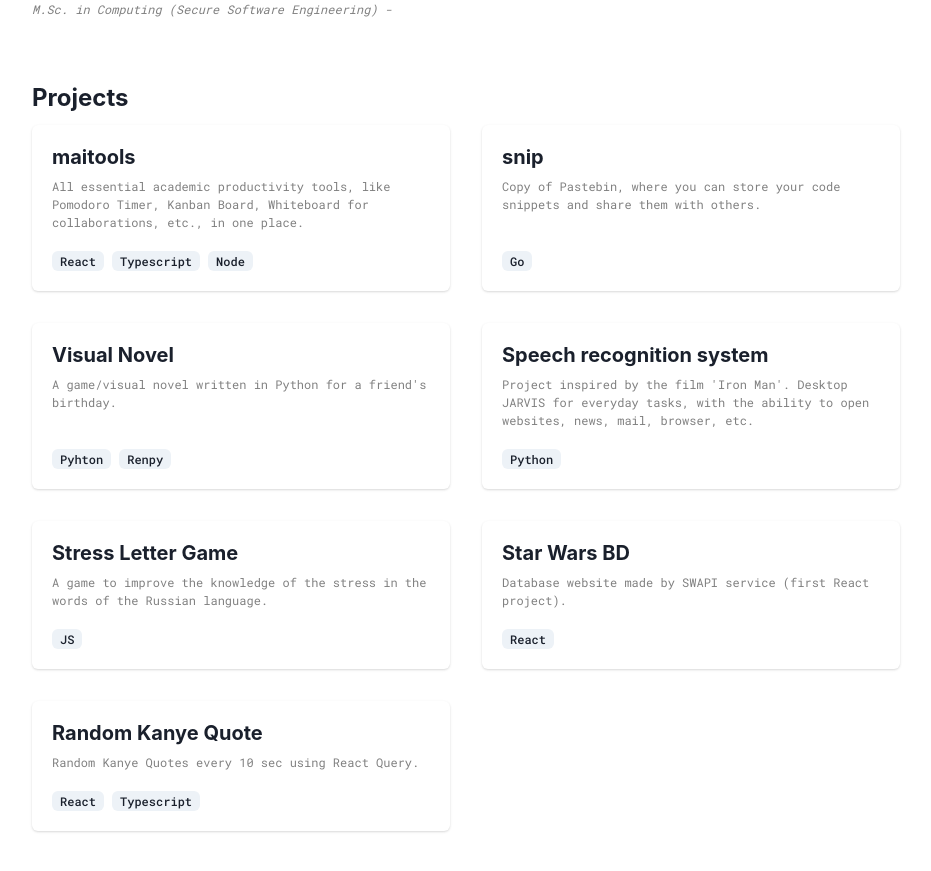
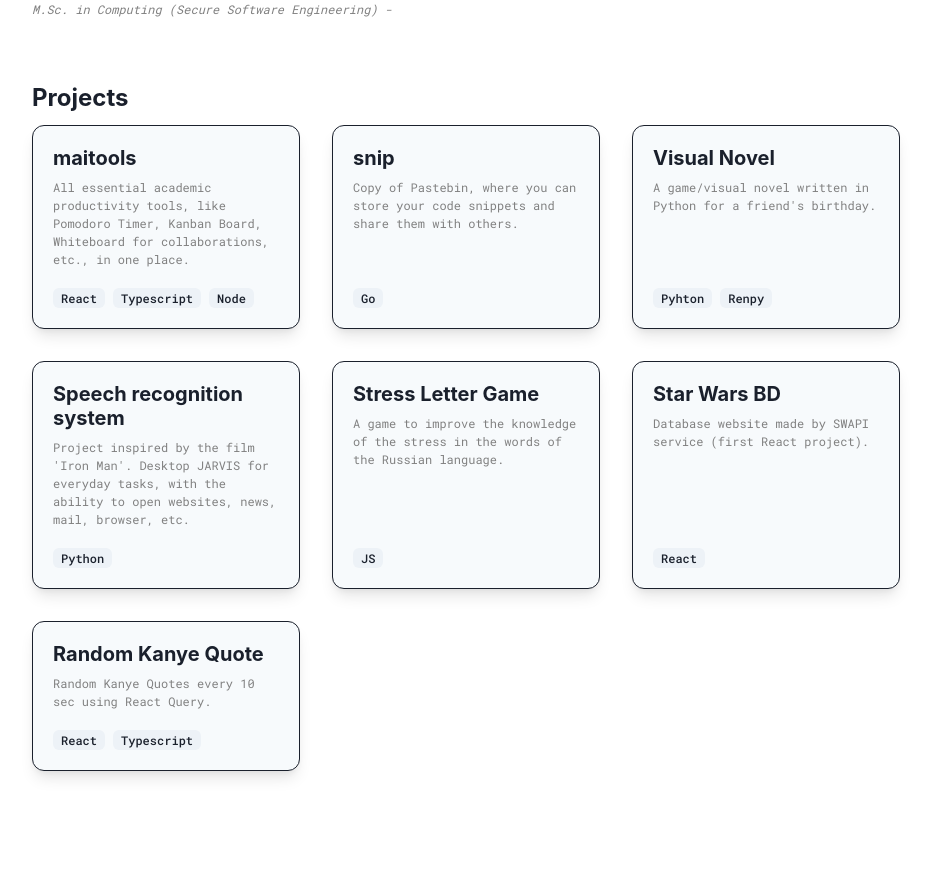
Before and after one commit to olimeme/oli-homepage-v2, a React (Create React App) app: page /blog in a window 1280 px wide. Shown: the part 1260-2131 px from the top of the page, without its empty margins (174-1105 px from the left). After the commit the page ends 2095 px from the top, so only its background shows below. Built offline with nearby package versions, Linux system fonts and the light colour scheme.

Commit message:
project section redesign

```diff
--- a/src/components/Projects/Projects.jsx
+++ b/src/components/Projects/Projects.jsx
@@ -21,7 +21,7 @@ import { projects } from "../../info";
 
 const Projects = () => {
   const items = projects.map((item) => (
-    <Card key={item.title} s>
+    <Card key={item.title} boxShadow="lg">
       <CardBody>
         <Link href={item.link} isExternal>
           <Heading size={"md"}>{item.title}</Heading>
@@ -45,7 +45,7 @@ const Projects = () => {
   return (
     <Section title="Projects">
       <Grid
-        templateColumns={{ base: "repeat(1, 1fr)", md: "repeat(2, 1fr)" }}
+        templateColumns={{ base: "repeat(1, 1fr)", md: "repeat(3, 1fr)" }}
         gap={8}
       >
         {items}
--- a/src/index.js
+++ b/src/index.js
@@ -2,15 +2,33 @@ import React from "react";
 import ReactDOM from "react-dom/client";
 import App from "./App";
 import { ChakraProvider, ColorModeScript, extendTheme } from "@chakra-ui/react";
+import { mode } from "@chakra-ui/theme-tools";
+import { cardAnatomy } from "@chakra-ui/anatomy";
+import { createMultiStyleConfigHelpers } from "@chakra-ui/react";
 import { BrowserRouter } from "react-router-dom";
 import "@fontsource-variable/roboto-mono";
 
+const { definePartsStyle, defineMultiStyleConfig } =
+  createMultiStyleConfigHelpers(cardAnatomy.keys);
+
 const extendedTheme = extendTheme({
   styles: {
-    global: {
+    global: (props) => ({
       body: {
         fontsize: "sm",
       },
+    }),
+  },
+  components: {
+    Card: {
+      baseStyle: (props) => ({
+        container: {
+          bg: mode("gray.50", "")(props),
+          borderRadius: "xl",
+          borderWidth: 1,
+          borderStyle: "solid",
+        },
+      }),
     },
   },
   config: {
@@ -25,5 +43,5 @@ root.render(
     <ChakraProvider theme={extendedTheme}>
       <App />
     </ChakraProvider>
-  </BrowserRouter>
+  </BrowserRouter>,
 );
```
